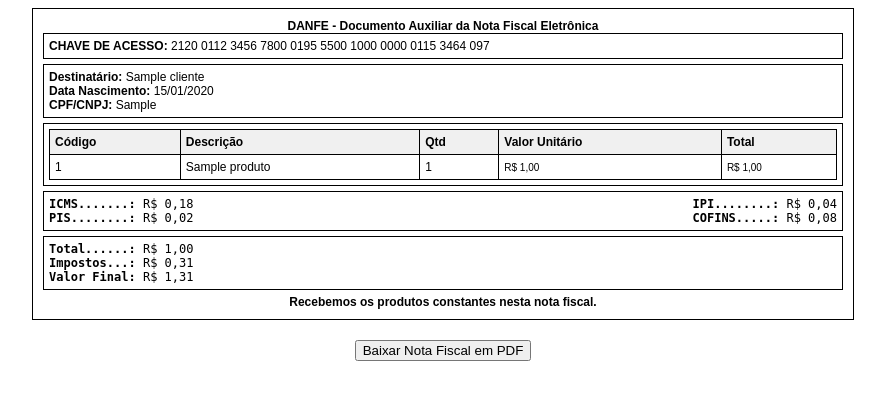
After one commit to davissontiago/pweb-DjangoFinal, a Django app: page /pedido/nota_fiscal/1/ in a window 1280 px wide. The commit adds this page. Shown: the top 400 px of the page, without its empty margins (197-1082 px from the left). Run offline with Django 4.2, Linux system fonts and the light colour scheme; a user stored in the database is signed in; tables that the repository leaves empty hold one stand-in row (values such as "Sample post"); some libraries are stand-ins or nearby versions.

Commit message:
Trabalho Final

```diff
--- a/home/urls.py
+++ b/home/urls.py
@@ -35,5 +35,9 @@ urlpatterns = [
     path('pedido/detalhes/<int:id>/', views.detalhes_pedido, name='detalhes_pedido'),
     path('pedido/remover/<int:id>/', views.remover_pedido, name='remover_pedido'),
     path('pedido/remover_item/<int:id>', views.remover_item_pedido, name='remover_item_pedido'),
+    path('pedido/pagamento/<int:id>/', views.form_pagamento, name='form_pagamento'),
+    path('pedido/pagamento/editar/<int:id>', views.editar_pagamento, name='editar_pagamento'),
+    path('pedido/pagamento/remover/<int:id>', views.remover_pagamento, name='remover_pagamento'),
+    path('pedido/nota_fiscal/<int:id>/', views.nota_fiscal, name='nota_fiscal'),
 
 ]
--- a/home/views.py
+++ b/home/views.py
@@ -1,5 +1,6 @@
 from django.shortcuts import render, redirect, get_object_or_404
 from django.contrib.auth.decorators import login_required
+from django.db.models import Sum
 from django.apps import apps
 from django.http import JsonResponse
 from .models import *
@@ -7,7 +8,21 @@ from .forms import *
 
 @login_required
 def index(request):
-    return render(request,'index.html')
+    # Contagens básicas
+    qtd_pedidos = Pedido.objects.count()
+    qtd_produtos = Produto.objects.count()
+    qtd_clientes = Cliente.objects.count()
+
+    # Informação Extra: Soma de todos os pagamentos registrados no sistema
+    faturamento = Pagamento.objects.aggregate(Sum('valor'))['valor__sum'] or 0
+
+    contexto = {
+        'qtd_pedidos': qtd_pedidos,
+        'qtd_produtos': qtd_produtos,
+        'qtd_clientes': qtd_clientes,
+        'faturamento': faturamento, # Passando o extra
+    }
+    return render(request, 'index.html', contexto)
 
 @login_required
 def categoria(request):
@@ -317,3 +332,66 @@ def remover_item_pedido(request, id):
     except ItemPedido.DoesNotExist:
         messages.error(request, 'Item não encontrado')
         return redirect('pedido')
+
+@login_required
+def form_pagamento(request, id):
+    pedido = get_object_or_404(Pedido, pk=id)
+
+    if request.method == 'POST':
+        form = PagamentoForm(request.POST)
+        if form.is_valid():
+            form.save()
+            messages.success(request, 'Pagamento registrado com sucesso')
+            return redirect('form_pagamento', id=pedido.id)
+    else:
+        # Inicializa o formulário JÁ com o pedido vinculado
+        form = PagamentoForm(initial={'pedido': pedido})
+
+    contexto = { 'pedido': pedido, 'form': form }
+    return render(request, 'pedido/pagamento.html', contexto)
+
+@login_required
+def editar_pagamento(request, id):
+    # Busca o pagamento ou retorna erro 404
+    pagamento = get_object_or_404(Pagamento, pk=id)
+    pedido = pagamento.pedido # Guarda o pedido para poder voltar pra ele depois
+
+    if request.method == 'POST':
+        form = PagamentoForm(request.POST, instance=pagamento)
+        if form.is_valid():
+            form.save()
+            messages.success(request, 'Pagamento atualizado com sucesso!')
+            # Redireciona para a tela de pagamentos do PEDIDO (usando o ID do pedido)
+            return redirect('form_pagamento', id=pedido.id)
+    else:
+        form = PagamentoForm(instance=pagamento)
+
+    contexto = {
+        'pedido': pedido,
+        'form': form,
+    }
+    # Reutilizamos o mesmo template de pagamento
+    return render(request, 'pedido/pagamento.html', contexto)
+
+@login_required
+def remover_pagamento(request, id):
+    # Busca o pagamento
+    pagamento = get_object_or_404(Pagamento, pk=id)
+    pedido_id = pagamento.pedido.id # Guarda o ID do pedido antes de apagar
+
+    # Apaga
+    pagamento.delete()
+    messages.success(request, 'Pagamento removido com sucesso!')
+
+    # Volta para a lista de pagamentos deste pedido
+    return redirect('form_pagamento', id=pedido_id)
+
+@login_required
+def nota_fiscal(request, id):
+    try:
+        pedido = Pedido.objects.get(pk=id)
+    except Pedido.DoesNotExist:
+        # Caso o registro não seja encontrado, exibe a mensagem de erro
+        messages.error(request, 'Registro não encontrado')
+        return redirect('pedido')  # Redireciona para a listagem
+    return render(request, 'pedido/nota_fiscal.html', {'pedido': pedido})
--- a/templates/pedido/lista.html
+++ b/templates/pedido/lista.html
@@ -29,10 +29,11 @@
           <td>{{ pedido.cliente.nome }}</td>
           <td>{{ pedido.data_pedidof }}</td>
           <td>{{ pedido.get_status_display }}</td>
-          <td>?</td>
-          <td>?</td>
+          <td>{{ pedido.qtde_itens }}</td>
+          <td>{{ pedido.total }}</td>
           <td>
             <button onClick="location='{% url "detalhes_pedido" pedido.id %}'" type="button" class="btn btn-primary btn-sm">Detalhes</button>
+            <a href="{% url "nota_fiscal" pedido.id %}" target="_blank" class="btn btn-info btn-sm">Nota Fiscal</a>
             <a href="{% url "remover_pedido" pedido.id %}" class="btn btn-danger btn-sm" onclick="return confirm('Tem certeza que deseja remover este registro?');">Remover</a>
             </td>
           </td>
--- /dev/null
+++ b/templates/pedido/nota_fiscal.html
@@ -0,0 +1,143 @@
+<!DOCTYPE html>
+<html lang="pt-br">
+<head>
+    <meta charset="UTF-8">
+    <meta name="viewport" content="width=device-width, initial-scale=1.0">
+    <title>Nota Fiscal - Pedido {{ pedido.id }}</title>
+    <style>
+        body {
+            font-family: Arial, sans-serif;
+            font-size: 12px;
+        }
+        .container {
+            width: 800px;
+            margin: auto;
+            border: 1px solid black;
+            padding: 10px;
+        }
+        .header, .footer {
+            text-align: center;
+            font-weight: bold;
+        }
+        .box {
+            border: 1px solid black;
+            padding: 5px;
+            margin-bottom: 5px;
+        }
+        .details-table {
+            width: 100%;
+            border-collapse: collapse;
+        }
+        .details-table th, .details-table td {
+            border: 1px solid black;
+            padding: 5px;
+            text-align: left;
+        }
+        .details-table th {
+            background-color: #f0f0f0;
+        }
+        .small-text {
+            font-size: 10px;
+        }
+        .total {
+            font-weight: bold;
+            margin-top: 10px;
+        }
+        .no-print {
+            text-align: center;
+            margin-top: 20px;
+        }
+    </style>
+</head>
+<body>
+
+    <div class="container">
+        <div class="header">DANFE - Documento Auxiliar da Nota Fiscal Eletrônica</div>
+
+        <div class="box">
+            <strong>CHAVE DE ACESSO:</strong> {{ pedido.chave_acesso }}
+        </div>
+
+        <div class="box">
+            <strong>Destinatário:</strong> {{ pedido.cliente.nome }}<br>
+            <strong>Data Nascimento:</strong> {{ pedido.cliente.datanascimento }}<br>
+            <strong>CPF/CNPJ:</strong> {{ pedido.cliente.cpf }}
+        </div>
+
+        <div class="box">
+            <table class="details-table">
+                <thead>
+                    <tr>
+                        <th>Código</th>
+                        <th>Descrição</th>
+                        <th>Qtd</th>
+                        <th>Valor Unitário</th>
+                        <th>Total</th>
+                    </tr>
+                </thead>
+                <tbody>
+                    {% for item in pedido.itempedido_set.all %}
+                    <tr>
+                        <td>{{ item.produto.id }}</td>
+                        <td>{{ item.produto.nome }}</td>
+                        <td>{{ item.qtde }}</td>
+                        <td class="small-text">R$ {{ item.preco|floatformat:2 }}</td>
+                        <td class="small-text">R$ {{ item.subtotal|floatformat:2 }}</td>
+                    </tr>
+                    {% endfor %}
+                </tbody>
+            </table>
+        </div>
+
+        <div style="font-family:monospace" class="box">
+            <div style="display: flex; justify-content: space-between;">
+                <div><strong>ICMS.......:</strong> R$ {{ pedido.icms|floatformat:2 }}</div>
+                <div><strong>IPI........:</strong> R$ {{ pedido.ipi|floatformat:2 }}</div>
+            </div>
+            <div style="display: flex; justify-content: space-between;">
+                <div><strong>PIS........:</strong> R$ {{ pedido.pis|floatformat:2 }}</div>
+                <div><strong>COFINS.....:</strong> R$ {{ pedido.cofins|floatformat:2 }}</div>
+            </div>
+        </div>
+
+        <div style="font-family:monospace" class="box">
+            <strong>Total......:</strong> R$ {{ pedido.total|floatformat:2 }}<br>
+            <strong>Impostos...:</strong> R$ {{ pedido.total_impostos|floatformat:2 }}<br>
+            <strong>Valor Final:</strong> R$ {{ pedido.total_com_impostos|floatformat:2 }}
+        </div>
+
+        <div class="footer">Recebemos os produtos constantes nesta nota fiscal.</div>
+
+    </div>
+
+    <div class="no-print">
+        <button onclick="gerarPDF()">Baixar Nota Fiscal em PDF</button>
+    </div>
+
+    <script src="https://cdnjs.cloudflare.com/ajax/libs/html2canvas/1.4.1/html2canvas.min.js"></script>
+    <script src="https://cdnjs.cloudflare.com/ajax/libs/jspdf/2.5.1/jspdf.umd.min.js"></script>
+
+    <script>
+        function gerarPDF() {
+            const { jsPDF } = window.jspdf;
+
+            // Seleciona o container da nota fiscal para converter em imagem
+            html2canvas(document.querySelector('.container')).then(canvas => {
+                const imgData = canvas.toDataURL('image/png');
+
+                // Cria um PDF tamanho A4
+                const doc = new jsPDF('p', 'mm', 'a4');
+
+                // Adiciona a imagem capturada ao PDF (ajuste de margens e largura)
+                const imgWidth = 190;
+                const pageHeight = 295;
+                const imgHeight = canvas.height * imgWidth / canvas.width;
+
+                doc.addImage(imgData, 'PNG', 10, 10, imgWidth, imgHeight);
+                doc.save('NotaFiscal_{{ pedido.id }}.pdf');
+            });
+        }
+    </script>
+
+</body>
+</html>
```
Also changed, not shown: home/forms.py (+47 -0 lines), home/models.py (+86 -2 lines), templates/index.html (+35 -53 lines), templates/pedido/detalhes.html (+35 -12 lines), templates/pedido/pagamento.html (added, +90 -0 lines), home/migrations/0006_pagamento.py (added).
